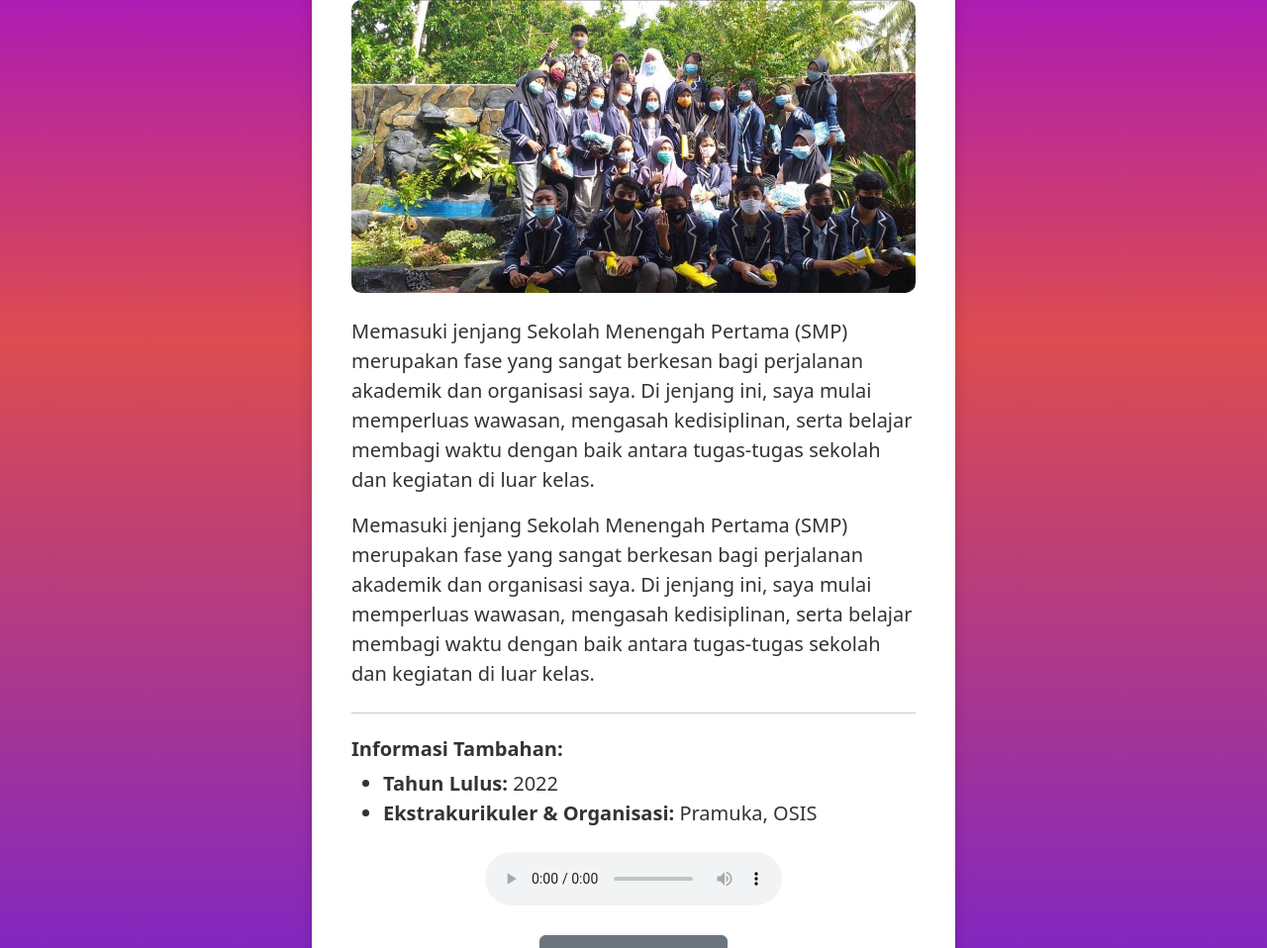
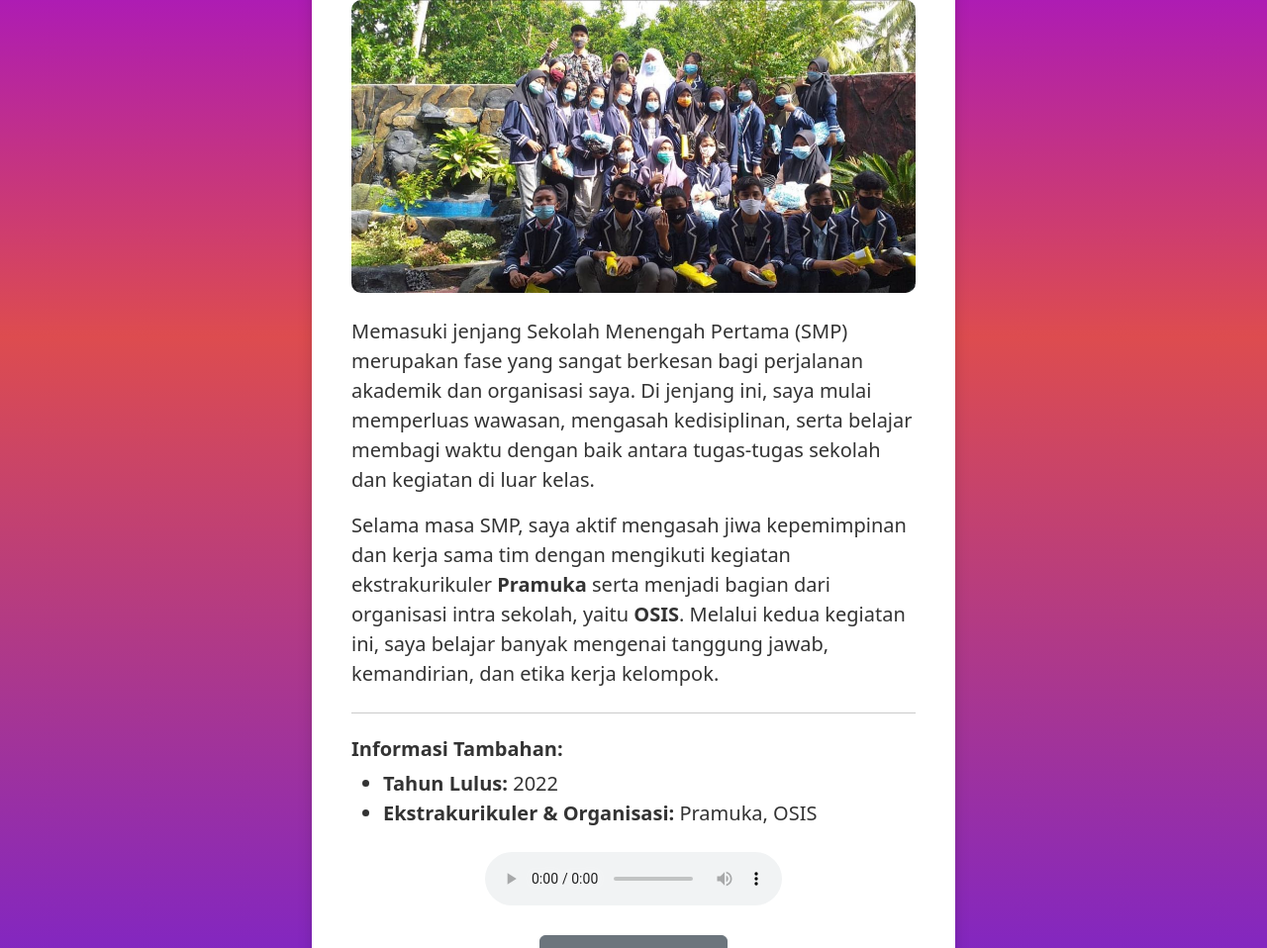
Before and after one commit to putuayu090907-code/profile-putuayu, a plain HTML site: page smp.html in a window 1280 px wide. Shown: the part 142-1100 px from the top of the page at 99% size. Drawn offline with nearby package versions, Linux system fonts and the light colour scheme.

Commit message:
Add files via upload

```diff
--- a/smp.html
+++ b/smp.html
@@ -49,7 +49,9 @@
 
         <div class="text-start fs-5 lh-base mb-4">
             <p>Memasuki jenjang Sekolah Menengah Pertama (SMP) merupakan fase yang sangat berkesan bagi perjalanan akademik dan organisasi saya. Di jenjang ini, saya mulai memperluas wawasan, mengasah kedisiplinan, serta belajar membagi waktu dengan baik antara tugas-tugas sekolah dan kegiatan di luar kelas.</p>
-            <p>Memasuki jenjang Sekolah Menengah Pertama (SMP) merupakan fase yang sangat berkesan bagi perjalanan akademik dan organisasi saya. Di jenjang ini, saya mulai memperluas wawasan, mengasah kedisiplinan, serta belajar membagi waktu dengan baik antara tugas-tugas sekolah dan kegiatan di luar kelas.</p>
+            <p>Selama masa SMP, saya
+
+aktif mengasah jiwa kepemimpinan dan kerja sama tim dengan mengikuti kegiatan ekstrakurikuler <strong>Pramuka</strong> serta menjadi bagian dari organisasi intra sekolah, yaitu <strong>OSIS</strong>. Melalui kedua kegiatan ini, saya belajar banyak mengenai tanggung jawab, kemandirian, dan etika kerja kelompok.</p>
 
             <hr class="my-4">
 
```
